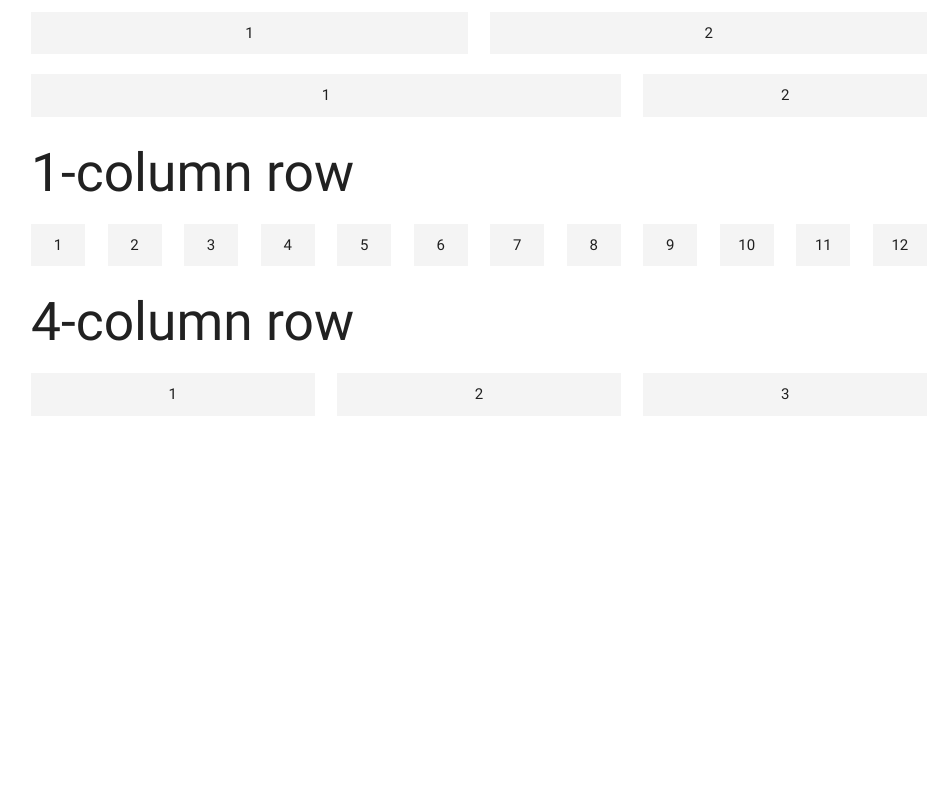
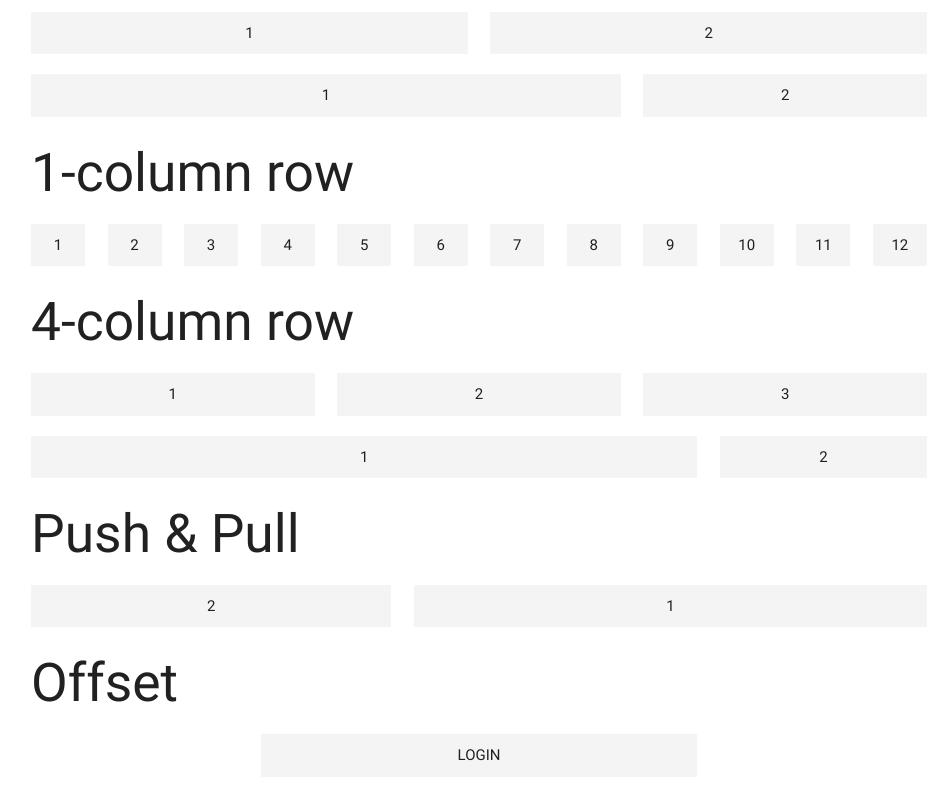
Before and after one commit to EliteStarquake/frameworks-sandbox, a plain HTML site: page materialize_sandbox/2_7_grid.html in a window 1280 px wide. Shown: the part 378-1178 px from the top of the page, without its empty margins (161-1100 px from the left). Before the commit the page ends 814 px from the top, so only its background shows below. Drawn offline with nearby package versions, Linux system fonts and the light colour scheme.

Commit message:
Materialize SB up to Offset

```diff
--- a/materialize_sandbox/2_7_grid.html
+++ b/materialize_sandbox/2_7_grid.html
@@ -263,18 +263,39 @@
       </div>
     </div>
 
+    <div class="row">
+      <div class="col xl9 l8 m6 s12">
+        <div class="box">1</div>
+      </div>
+      <div class="col xl3 l4 m6 s12">
+        <div class="box">2</div>
+      </div>
+    </div>
+
     <!-- PUSH & PULL -->
+    <h2>Push & Pull</h2>
+    <div class="row">
+      <div class="col s7 push-s5">
+        <div class="box">1</div>
+      </div>
+      <div class="col s5 pull-s7">
+        <div class="box">2</div>
+      </div>
+    </div>
 
-
-    <!-- OFFSETS -->
-
-
+    <!-- OFFSETS :: for positioning a grid div -->
+    <h2>Offset</h2>
+    <div class="row">
+      <div class="col s6 offset-s3">
+        <div class="box">LOGIN</div>
+      </div>
+    </div>
     <!-- END HERE -->
 
 
   </div>
   <!-- ./ CONTAINER END -->
-
+  <div style="height:200px;"></div>
 
 
   <!--Import jQuery before materialize.js-->
```
